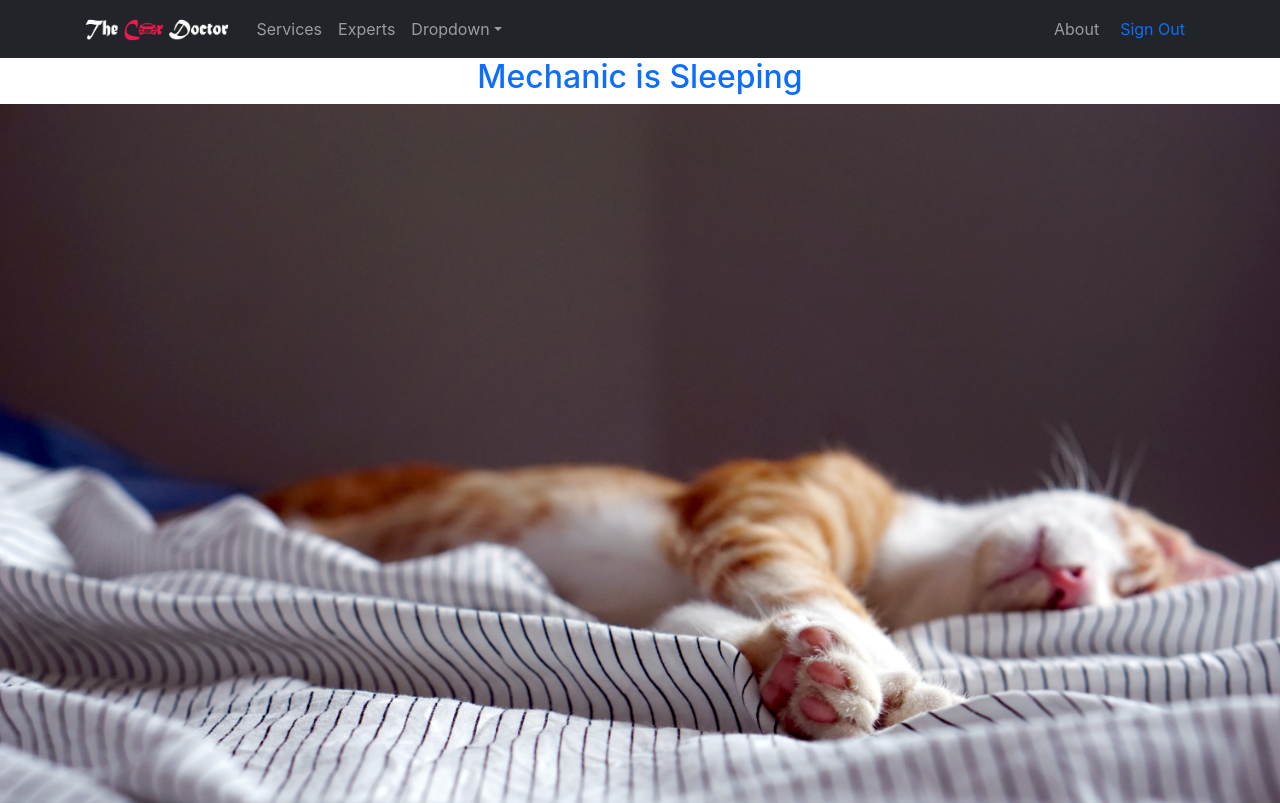
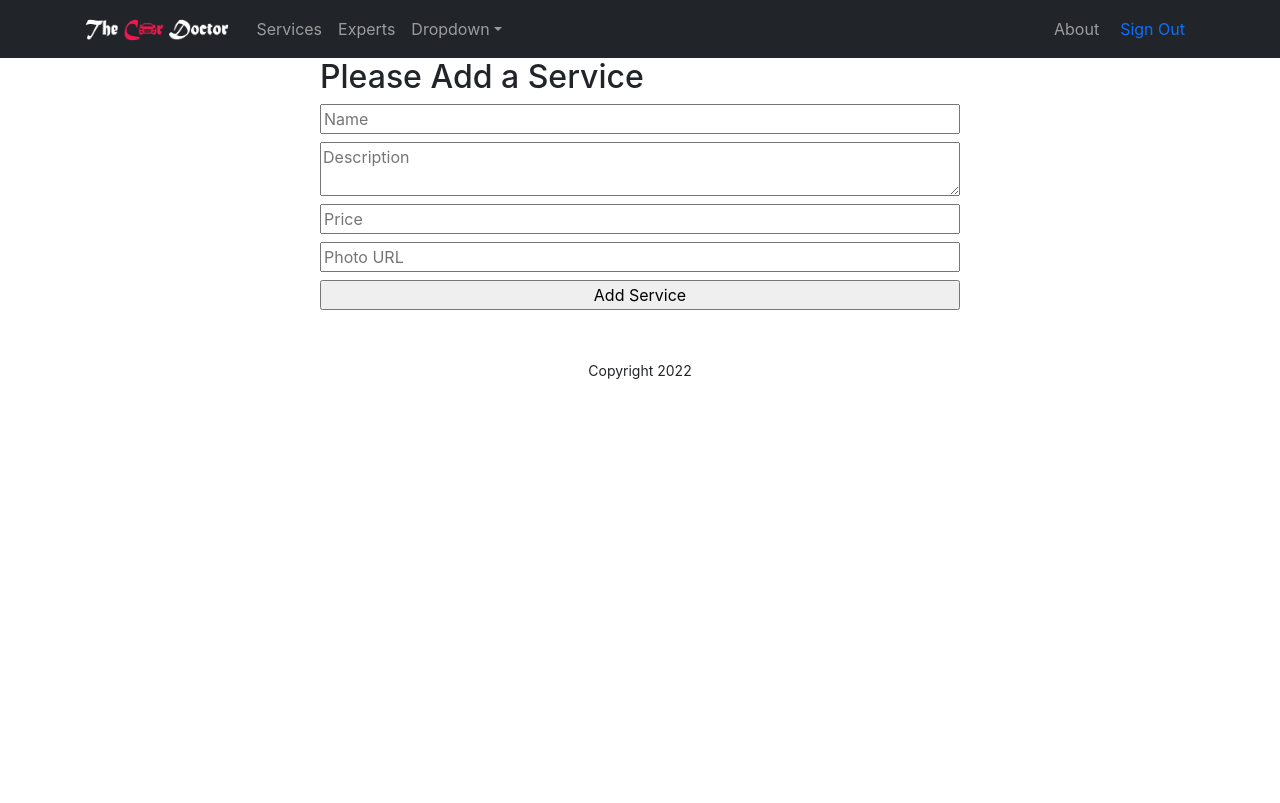
Before and after one commit to hira480/modern-car-services, a React (Create React App) app: page /addservice in a window 1280 px wide. Shown: the top 803 px of the page. Built offline with nearby package versions, Linux system fonts and the light colour scheme; no server answers; sample sign-in values are in the browser's storage.

Commit message:
inserted data to ui and also database

```diff
--- a/package.json
+++ b/package.json
@@ -13,6 +13,7 @@
     "react-dom": "^18.0.0",
     "react-firebase-hooks": "^5.0.3",
     "react-helmet-async": "^1.3.0",
+    "react-hook-form": "^7.30.0",
     "react-router-dom": "^6.3.0",
     "react-scripts": "5.0.1",
     "react-toastify": "^8.2.0",
--- a/src/App.js
+++ b/src/App.js
@@ -1,6 +1,7 @@
 import { Route, Routes } from 'react-router-dom';
 import './App.css';
 import About from './Pages/About/About';
+import AddService from './Pages/AddService/AddService';
 import Checkout from './Pages/Checkout/Checkout/Checkout';
 import Home from './Pages/Home/Home/Home';
 import Login from './Pages/Login/Login/Login';
@@ -27,6 +28,11 @@ function App() {
             <Checkout></Checkout>
           </RequireAuth>
         }></Route>
+        <Route path='/addservice' element={
+          <RequireAuth>
+            <AddService></AddService>
+          </RequireAuth>
+        }></Route>
         <Route path='*' element={<NotFound></NotFound>}></Route>
       </Routes>
       <Footer></Footer>
--- a/src/Pages/AddService/AddService.js
+++ b/src/Pages/AddService/AddService.js
@@ -1,9 +1,37 @@
 import React from 'react';
+import { useForm } from "react-hook-form";
+
 
 const AddService = () => {
+    const { register, handleSubmit } = useForm();
+
+    const onSubmit = data => {
+        console.log(data);
+        const url = 'http://localhost:5000/service';
+        fetch(url, {
+            method: 'POST',
+            headers: {
+                'content-type': 'application/json'
+            },
+            body: JSON.stringify(data)
+        })
+            .then(res => res.json())
+            .then(result => {
+                console.log(result);
+            })
+
+    };
+
     return (
-        <div>
+        <div className='w-50 mx-auto'>
             <h2>Please Add a Service</h2>
+            <form className='d-flex flex-column' onSubmit={handleSubmit(onSubmit)}>
+                <input className='mb-2' placeholder='Name' {...register("name", { required: true, maxLength: 20 })} />
+                <textarea className='mb-2' placeholder='Description' {...register("description")} />
+                <input className='mb-2' placeholder='Price' type="number" {...register("price")} />
+                <input className='mb-2' placeholder='Photo URL' type="text" {...register("img")} />
+                <input type="submit" value="Add Service" />
+            </form>
         </div>
     );
 };
```
Also changed, not shown: 1 other file (tests, documents, lock files or other folders).
